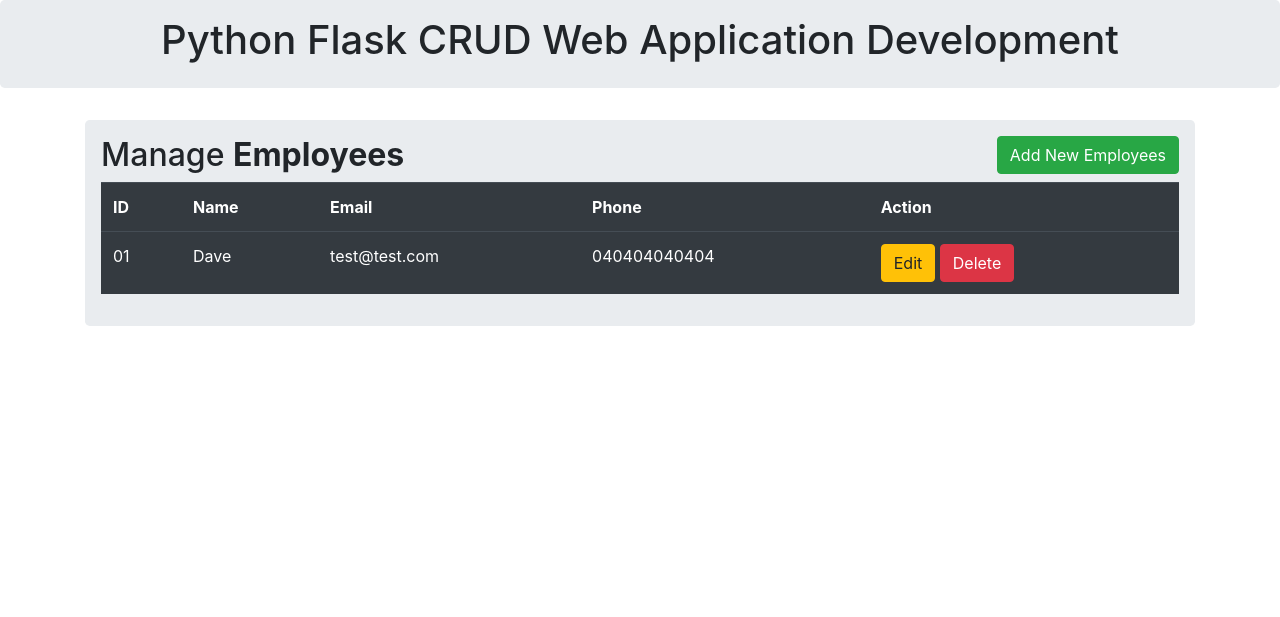
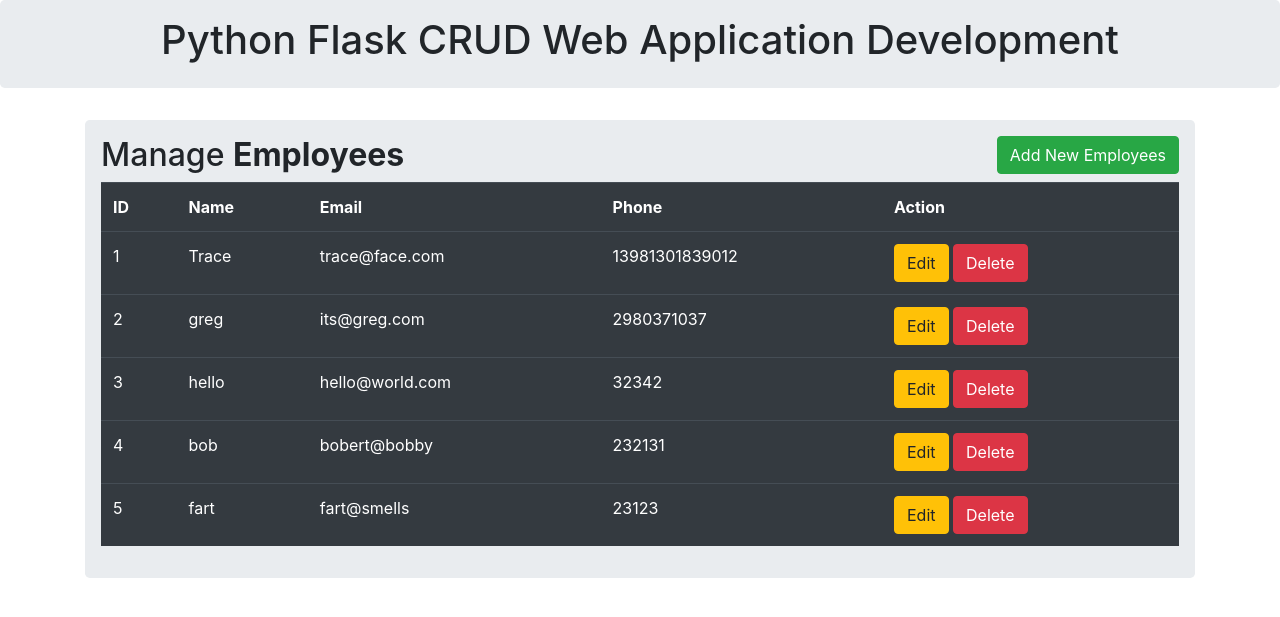
Before and after one commit to DWallDev/FlaskLab, a Flask app: page / in a window 1280 px wide. Shown: the top 617 px of the page. Run offline with Flask 2, Linux system fonts and the light colour scheme; data comes from the database, SQL or seed files in the repository; both versions use the stored data as it was after the commit; some libraries are stand-ins or nearby versions.

Commit message:
Lesson 9

```diff
--- a/FlaskCRUDApp/App.py
+++ b/FlaskCRUDApp/App.py
@@ -24,7 +24,9 @@ class Data(db.Model):
 
 @app.route('/')
 def Index():
-    return render_template('index.html')
+    all_data = Data.query.all()
+
+    return render_template('index.html', employees = all_data)
 
 
 @app.route('/insert', methods = ['POST'])
--- a/FlaskCRUDApp/templates/index.html
+++ b/FlaskCRUDApp/templates/index.html
@@ -52,11 +52,13 @@
 
                     </tr>
 
+                    {% for row in employees %}
+
                     <tr>
-                        <td>01</td>
-                        <td>Dave</td>
-                        <td>test@test.com</td>
-                        <td>040404040404</td>
+                        <td>{{row.id}}</td>
+                        <td>{{row.name}}</td>
+                        <td>{{row.email}}</td>
+                        <td>{{row.phone}}</td>
                         <td>
                             <a href="" class="btn btn-warning btn-xs" data-toggle="modal" data-target="#modaledit">Edit</a>
                             <a href="" class="btn btn-danger btn-xs" onclick="return confirm('Are you sure you want to delete?')"">Delete</a>
@@ -112,7 +114,7 @@
                             </div>
                         </div>
                     </div>
-
+                    {% endfor %}
                 </table>
             </div>
 
```
Also changed, not shown: FlaskCRUDApp/crud.db.
